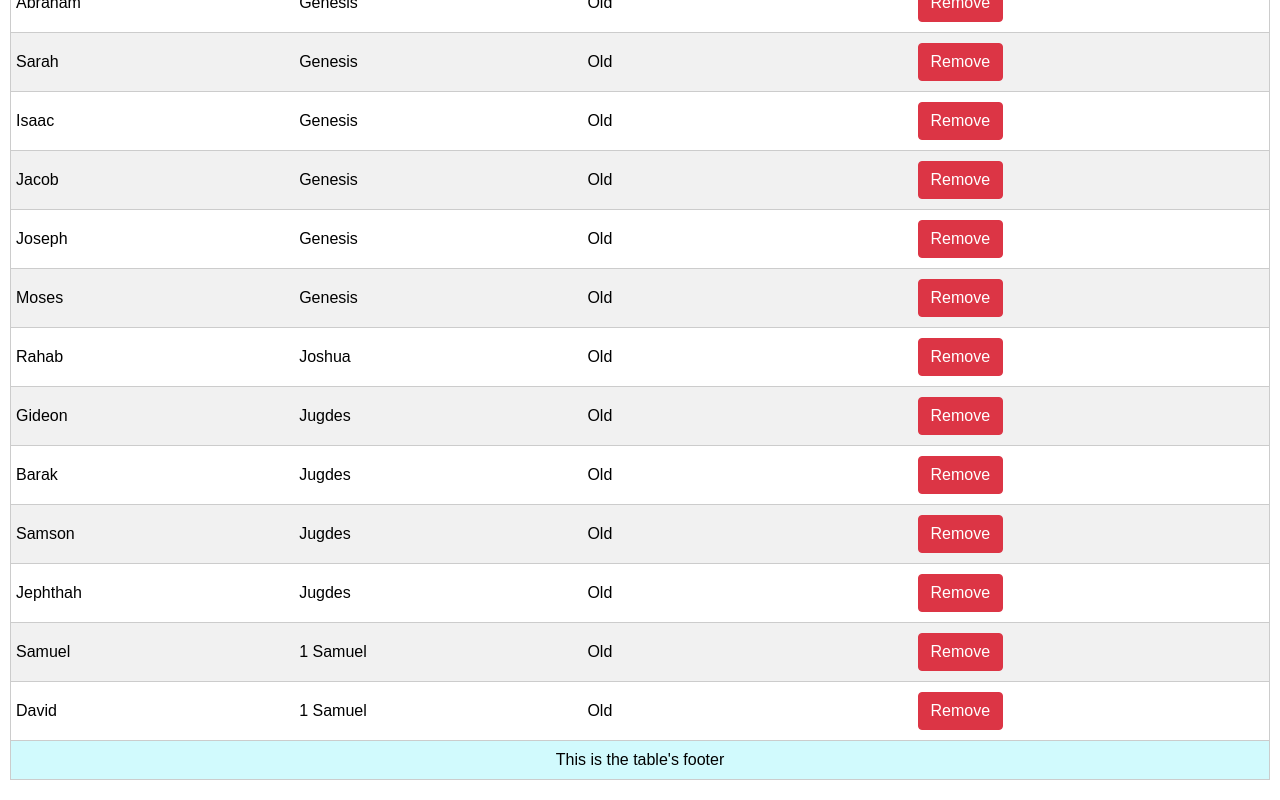
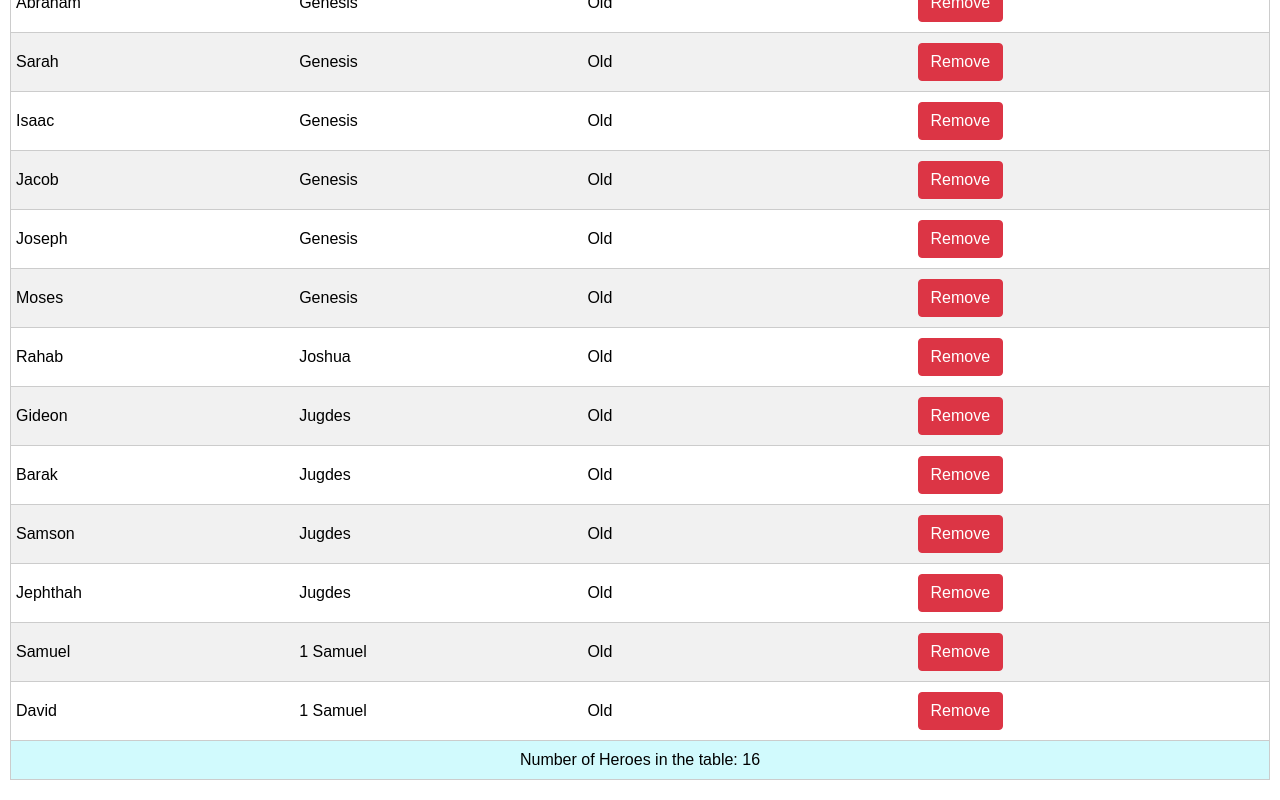
Before and after one commit to Matheus-Pombeiro/heroes-of-faith, a React (Create React App) app: page / in a window 1280 px wide. Shown: the part 302-1102 px from the top of the page. Built offline with nearby package versions, Linux system fonts and the light colour scheme.

Commit message:
ADD: table's elements counting

```diff
--- a/src/components/TableFoot.js
+++ b/src/components/TableFoot.js
@@ -1,9 +1,9 @@
 import React from "react";
 
-const TableFoot = () => (
+const TableFoot = (props) => (
     <tfoot>
         <tr>
-            <td colSpan="4">This is the table's footer</td>
+            <td colSpan="4">Number of Heroes in the table: { props.nbrHeroes }</td>
         </tr>
     </tfoot>
 );
```
